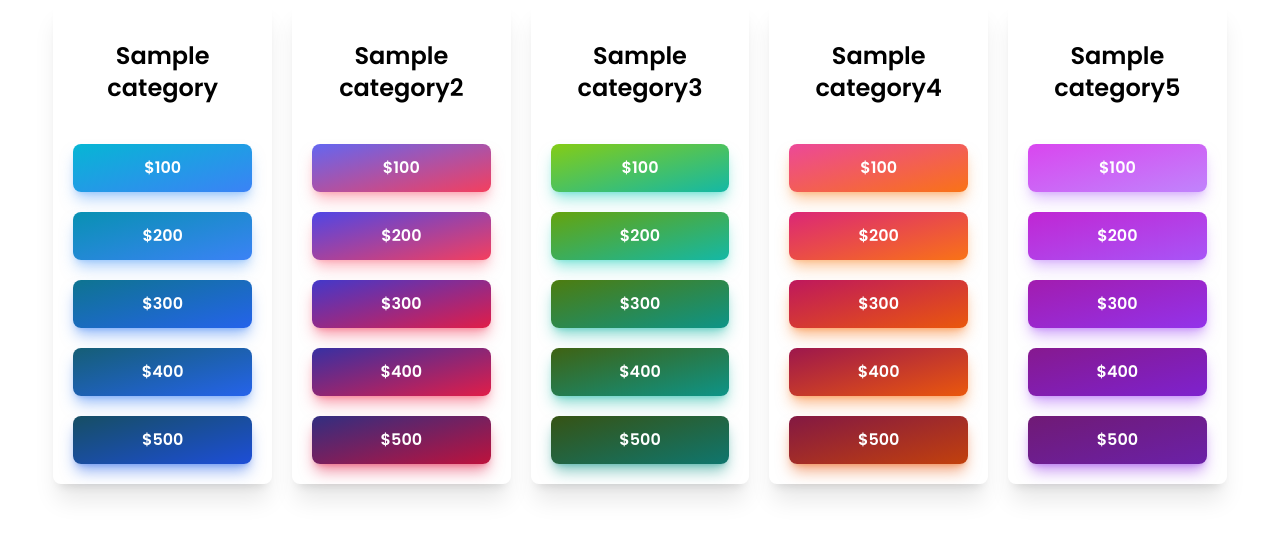
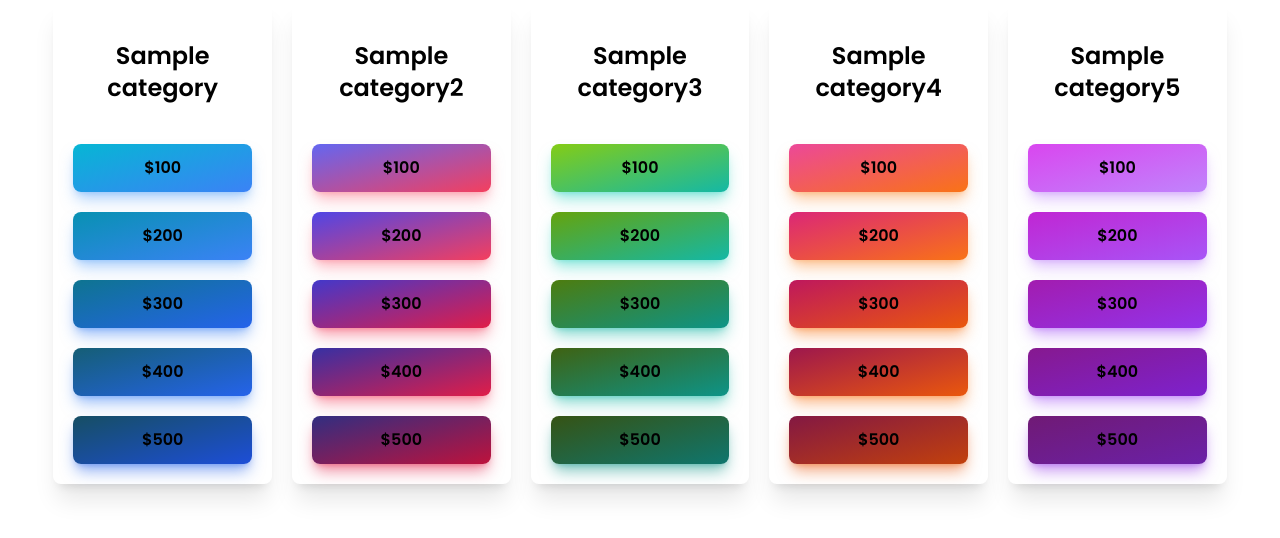
Before and after one commit to BajKull/trivia, a React (Vite) app: page / in a window 1280 px wide. Shown: the top 538 px of the page. Built offline with nearby package versions, Linux system fonts and the light colour scheme.

Commit message:
feat: update types and props

```diff
--- a/src/components/board/types.ts
+++ b/src/components/board/types.ts
@@ -1,8 +1,10 @@
 import { GradientVariant } from "../../hooks/useTailwindGradient";
+
+export type Answers = [string, string, string, string];
 
 export type Question = {
   question: string;
-  answers: [string, string, string, string];
+  answers: Answers;
   correctAnswer: string;
   points?: number;
 };
--- a/src/components/button/Button.tsx
+++ b/src/components/button/Button.tsx
@@ -13,10 +13,10 @@ const Button = ({
   ...props
 }: ButtonProps) => {
   const cls = classNames(
-    "text-white rounded-lg py-1 px-3 font-semibold",
+    "rounded-lg py-1 px-3 font-semibold transition-colors cursor-pointer disabled:cursor-not-allowed",
     className,
     {
-      "bg-indigo-700 hover:bg-indigo-800": !noBackground && !outline,
+      "bg-indigo-700 hover:bg-indigo-800 text-white": !noBackground && !outline,
       "border-4": outline,
     }
   );
```
